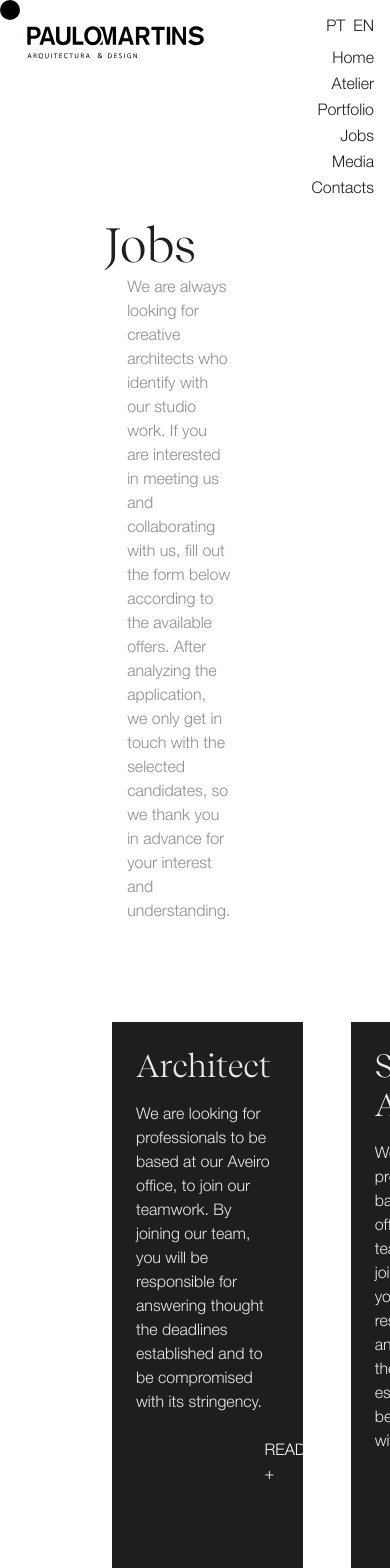
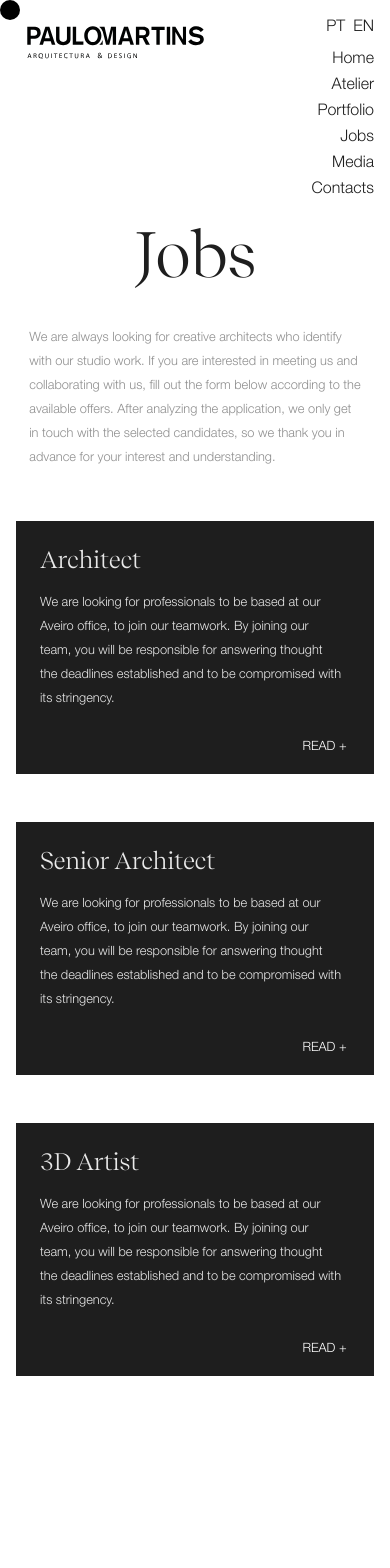
Before and after one commit to alexpinho/paulomartins, a React (Create React App) app: page /jobs in a window 390 px wide. Shown: the top 1568 px of the page. Built offline with nearby package versions, Linux system fonts and the light colour scheme; the HTML template or start-up script is replaced by a standard one.

Commit message:
jobs responsive

```diff
--- a/package.json
+++ b/package.json
@@ -10,7 +10,7 @@
     "@testing-library/react": "^11.1.0",
     "@testing-library/user-event": "^12.1.10",
     "flexboxgrid": "^6.3.1",
-    "framer-motion": "^5.6.0",
+    "framer-motion": "^4.1.17",
     "i18n": "^0.13.3",
     "i18next": "^21.5.2",
     "mappy-breakpoints": "^0.2.3",
--- a/src/Pages/contacts.js
+++ b/src/Pages/contacts.js
@@ -1,11 +1,13 @@
 import React from 'react';
+import { useTranslation } from "react-i18next";
 import Layout from './Components/layout';
 
 const Contacts = () => {
+  const { t } = useTranslation();
   return (
     <Layout>
       <div className="contacts">
-        <h1>Contacts.</h1>
+        <div className="big-title-Book"> {t("contacts-contacts-title")} </div>
       </div>
     </Layout>
   );
--- a/src/Pages/jobs.js
+++ b/src/Pages/jobs.js
@@ -42,7 +42,7 @@ function Jobs() {
 
             <div className="big-title-Book" id='title'> {t("jobs-jobs-title")} </div>
 
-            <div className="col-xs-offset-1 col-xs-6" id='notes'>
+            <div /*className="col-xs-offset-1 col-xs-6"*/ id='notes'>
               <div className="text-note">{t("jobs-text-note")}</div>
             </div>
 
--- a/src/locales/en.json
+++ b/src/locales/en.json
@@ -116,7 +116,9 @@
         "card-publication-date-18": "April 2017",
         "card-publication-title-19": "Live in Design",
         "card-publication-local-19": "China",
-        "card-publication-date-19": "December 2014"
+        "card-publication-date-19": "December 2014",
+
+        "contacts-contacts-title": "Contact Us"
 
     }
 }
--- a/src/locales/pt.json
+++ b/src/locales/pt.json
@@ -50,7 +50,9 @@
         "card-jobs-extended-subtitle2-2":"Requisitos",
         "card-jobs-extended-responsibilities-2":"- Compreender o desenho conceptual dos projectos e desenvolver a documentação necessária para apoiar o projecto arquitectónico nas diferentes fases: desenhos, modelos 3D, documentos escritos e desenhados;<br>- Compreender claramente as leis nacionais e municipais;<br>- Capacidade de identificar problemas técnicos e de concepção e desenvolver soluções de valor acrescentado;<br>- Desenvolver e coordenar documentos de desenvolvimento e construção do projecto: preencher documentação legal, rever projecto, aprovar amostras, visitar e resolver problemas durante a construção;<br>- Pesquisa constante e aprendizagem das novas tendências de design/arquitectura, novas técnicas e processos de construção, materiais, marcas, etc.",
         "card-jobs-extended-requirements-2":"- Mínimo de 8 anos de experiência em projectos construídos;<br>- Experiência em projectos: mínimo de 4 projectos com escalas diferentes, envolvendo todas as fases dos projectos;<br>- Capacidade de compreender e formular novas ideias conceptuais e de as partilhar com a equipa para discussão;<br>- Capacidade de alcançar prazos apertados e de fornecer actualizações regulares sobre o progresso do trabalho;<br>- Capacidade de trabalhar sob pressão e com prazos apertados;<br>- Criativo, motivado e responsável;<br>- Excelente conhecimento de trabalho de Archicad (obrigatório) / ambiente BIM (obrigatório);<br>- Bons conhecimentos de português falado e escrito;<br>- Capaz de começar a trabalhar imediatamente.",
-        "card-jobs-extended-fill-2":"PREENCHA O FORMULÁRIO"
+        "card-jobs-extended-fill-2":"PREENCHA O FORMULÁRIO",
+
+        "contacts-contacts-title": "Contacte-nos"
 
 
     }
--- a/src/styles/Pages/Components/cardJobsPopup.scss
+++ b/src/styles/Pages/Components/cardJobsPopup.scss
@@ -5,7 +5,32 @@
     position: absolute;
     margin: 15rem 7rem 0;
     z-index: 2;
-    height: 50vh;
+    height: 50%;
+
+    @include xl {
+        margin: 24rem 7rem 0;
+
+        height: 80%;
+    }
+
+    @include lg {
+        margin: 20rem 5rem 0;
+        position: absolute;
+        height: 235%;
+    }
+
+    @include md {
+        margin: 17rem 2rem 0;
+        height: 110%;
+
+    }
+
+    @include sm {
+        margin: 20rem 1rem 0;
+        height: 160%;
+
+    }
+
 
     &-inner {
         color: $secondary-color;
@@ -15,6 +40,25 @@
     &-inner button {
         padding-top: 1rem;
         margin-left: 95%;
+
+        @include xl {
+            margin-left: 90%;
+        }
+
+        @include lg {
+            margin-left: 90%;
+        }
+
+        @include md {
+            margin-left: 90%;
+
+        }
+
+        @include sm {
+            margin-left: 87%;
+
+        }
+
     }
 
     &-inner button:hover {
--- a/src/styles/Pages/jobs.scss
+++ b/src/styles/Pages/jobs.scss
@@ -3,20 +3,138 @@
 
     padding: 0 7rem 0;
 
-    .text-notes {
-      padding-top: 10%;
+    @include xl {
+      padding: 0 7rem 0;
+    }
+
+    @include lg {
+      padding: 0 5rem 0;
+    }
+
+    @include md {
+      padding: 0 3rem 0;
+
+    }
+
+    @include sm {
+      padding: 0 1rem 0;
     }
 
     #notes {
-      padding-bottom: 2rem;
+      padding: 0 0 0 3rem;
+      margin-bottom: 1.8rem;
       display: flex;
+      width: 52vw;
+
+
+      @include xl {
+        width: 70vw;
+        padding: 4rem 0 0;
+        margin-bottom: -0.5rem;
+
+      }
+
+      @include lg {
+        padding: 3rem 0 0;
+        align-self: center;
+        width: 75vw;
+        margin-bottom: -1rem;
+      }
+
+      @include md {
+
+        padding: 2rem 0 0;
+        align-self: center;
+        width: 75vw;
+        margin-bottom: -1rem;
+      }
+
+      @include sm {
+        padding: 2rem 0 0;
+        align-self: center;
+        width: 85vw;
+        margin-bottom: -1rem;
+      }
+    }
+
+    .row {
+
+      display: flex;
+      flex-direction: row;
       align-items: flex-end;
+
+      @include xl {
+        align-items: center;
+        flex-direction: column;
+      }
+
+      @include lg {
+        flex-direction: column;
+        align-items: center;
+      }
+
+      @include md {
+        flex-direction: column;
+        align-items: center;
+
+      }
+
+      @include sm {
+        flex-direction: column;
+        align-items: center;
+      }
+    }
+
+    #title {
+
+      @include xl {
+        text-align: center;
+      }
+
+      @include lg {
+        text-align: center;
+
+      }
+
+      @include md {
+
+        text-align: center;
+      }
+
+      @include sm {
+        text-align: center;
+      }
+
     }
   }
 
   &-wrapper {
     display: flex;
-    padding: 0 7rem 20rem;
+    flex-direction: row;
+    padding: 0 7rem 30rem;
+
+    @include xl {
+      padding: 0 7rem 15rem;
+      flex-direction: column;
+    }
+
+    @include lg {
+      padding: 0 5rem 10rem;
+      flex-direction: column;
+    }
+
+    @include md {
+      padding: 0 3rem 25rem;
+      flex-direction: column;
+    }
+
+    @include sm {
+      padding: 0 1rem 25rem;
+      flex-direction: column;
+    }
+
+
+
     margin-top: 4.25rem;
     gap: 3rem;
 
@@ -45,6 +163,7 @@
   opacity: 0;
   transform: scale(0.9);
 }
+
 .alert-enter-active {
   opacity: 1;
   transform: translateX(0);
--- a/src/styles/base.scss
+++ b/src/styles/base.scss
@@ -12,6 +12,7 @@ body {
   background-color: white;
   -webkit-user-select: none;
   user-select: none;
+
 }
 
 html,
@@ -38,16 +39,16 @@ button,a{
   color: $primary-color;
 
   @include xl {
-    font-size: 7rem;
+    font-size: 8rem;
   }
   @include lg {
+    font-size: 6rem;
+  }
+  @include md {
     font-size: 5rem;
   }
-  @include md {
+  @include sm {
     font-size: 4rem;
-  }
-  @include sm {
-    font-size: 3rem;
   }
 }
 
@@ -94,6 +95,20 @@ button,a{
   font-weight: 300;
   line-height: 1.5rem; //24px
   color: rgba($primary-color, 0.5);
+
+  @include xl {
+    font-size: 1rem;
+  }
+  @include lg {
+    font-size: 0.9rem;
+  }
+  @include md {
+    font-size: 0.8rem;
+  }
+  @include sm {
+    font-size: 11 px;
+  }
+
 }
 
 .text-detail {
@@ -108,6 +123,19 @@ button,a{
   font-size: 1.25rem;
   font-weight: 400;
   color: $primary-color;
+
+  @include xl {
+    font-size: 1.25rem;
+  }
+  @include lg {
+    font-size: 1.1rem;
+  }
+  @include md {
+    font-size: 1rem;
+  }
+  @include sm {
+    font-size: 0.9rem;
+  }
 }
 
 .navbar-text {
@@ -125,6 +153,11 @@ button,a{
   font-size: 2rem;
   font-weight: 400;
   color: $primary-color;
+
+
+  @include md {
+    font-size: 1.5rem;
+  }
 }
 
 .card-project-location {
```
Also changed, not shown: src/styles/Pages/Components/cardJobs.scss (+17 -0 lines), src/styles/Pages/Components/cardJobsExtended.scss (+139 -2 lines), 1 other file (tests, documents, lock files or other folders).
